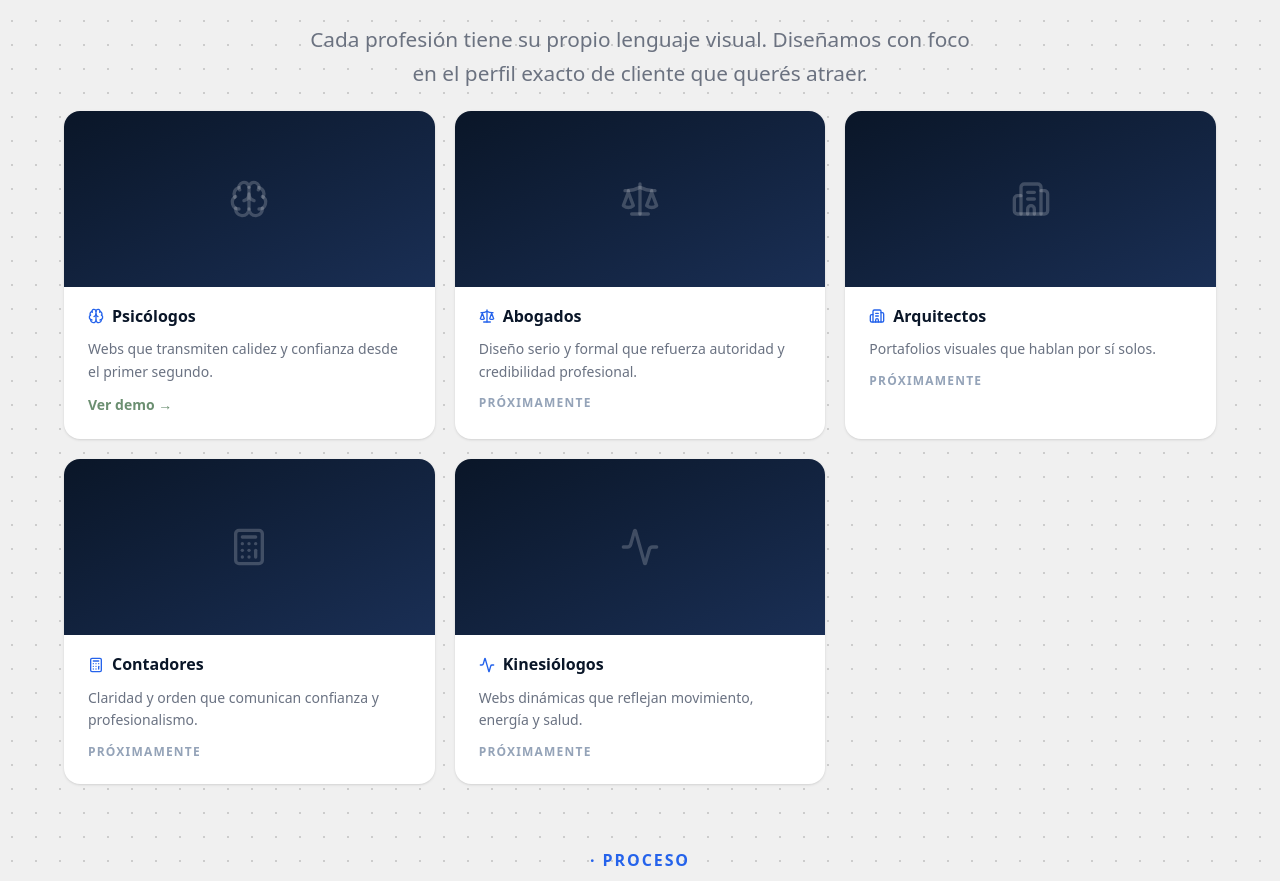
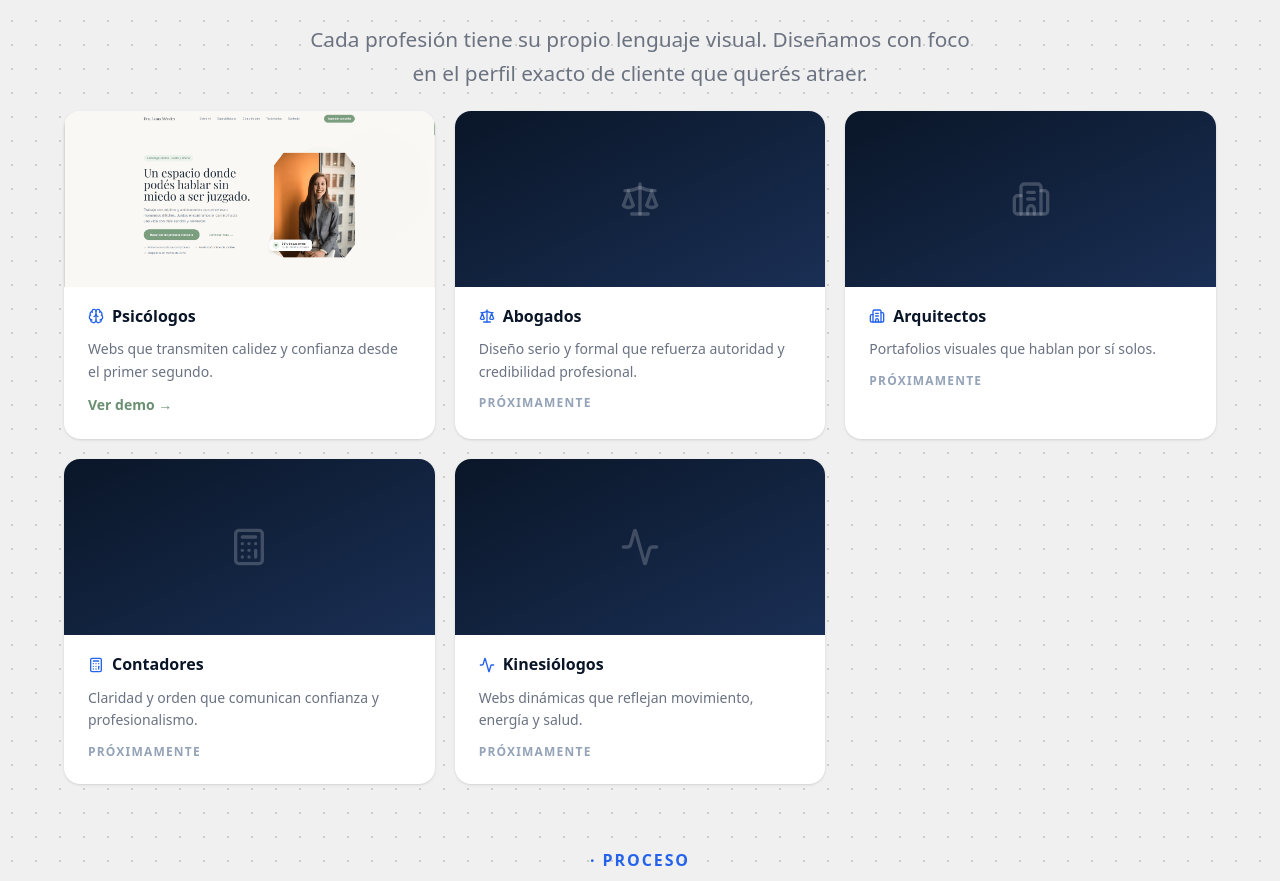
Before and after one commit to otromasdesistemas/pratissoli-studio, a Next.js app: page / in a window 1280 px wide. Shown: the part 2655-3536 px from the top of the page. Built offline with nearby package versions, Linux system fonts and the light colour scheme.

Commit message:
Actualizar card de psicóloga con URL de Vercel y preview real
- URL actualizada a pratissoli-demo-psicologa.vercel.app
- Card live muestra captura-web.png con efecto zoom on hover
- Cards coming-soon mantienen el placeholder con gradiente

Co-Authored-By: Claude Sonnet 4.6 <noreply@anthropic.com>

```diff
--- a/components/sections/portfolio-section.tsx
+++ b/components/sections/portfolio-section.tsx
@@ -1,6 +1,7 @@
 'use client'
 
 import { motion } from 'framer-motion'
+import Image from 'next/image'
 import { Brain, Scale, Building2, Calculator, Activity } from 'lucide-react'
 import { PORTFOLIO_ITEMS, PORTFOLIO_SECTION } from '@/lib/constants'
 
@@ -53,13 +54,25 @@ const PortfolioSection = () => {
                   isLive ? 'hover:shadow-lg cursor-pointer' : ''
                 }`}
               >
-                {/* Placeholder image area */}
-                <div className="relative h-44 bg-gradient-to-br from-[var(--navy)] to-[#1a2f55] flex items-center justify-center rounded-t-2xl overflow-hidden">
-                  {Icon && (
-                    <Icon
-                      size={40}
-                      className="text-white/20 group-hover:text-white/40 transition-colors duration-300"
+                {/* Image area */}
+                <div className="relative h-44 rounded-t-2xl overflow-hidden">
+                  {isLive ? (
+                    <Image
+                      src="/images/captura-web.png"
+                      alt={`Demo ${item.niche}`}
+                      fill
+                      sizes="(max-width: 640px) 100vw, (max-width: 1024px) 50vw, 33vw"
+                      className="object-cover object-top group-hover:scale-105 transition-transform duration-500"
                     />
+                  ) : (
+                    <div className="w-full h-full bg-gradient-to-br from-[var(--navy)] to-[#1a2f55] flex items-center justify-center">
+                      {Icon && (
+                        <Icon
+                          size={40}
+                          className="text-white/20 group-hover:text-white/40 transition-colors duration-300"
+                        />
+                      )}
+                    </div>
                   )}
                 </div>
 
--- a/lib/constants.ts
+++ b/lib/constants.ts
@@ -145,7 +145,7 @@ export const PORTFOLIO_ITEMS: PortfolioItem[] = [
     icon: 'Brain',
     description: 'Webs que transmiten calidez y confianza desde el primer segundo.',
     status: 'live',
-    url: 'https://github.com/otromasdesistemas/pratissoli-demo-psicologa.git',
+    url: 'https://pratissoli-demo-psicologa.vercel.app/',
   },
   {
     niche: 'Abogados',
```
Also changed, not shown: public/images/captura-web.png (added).
